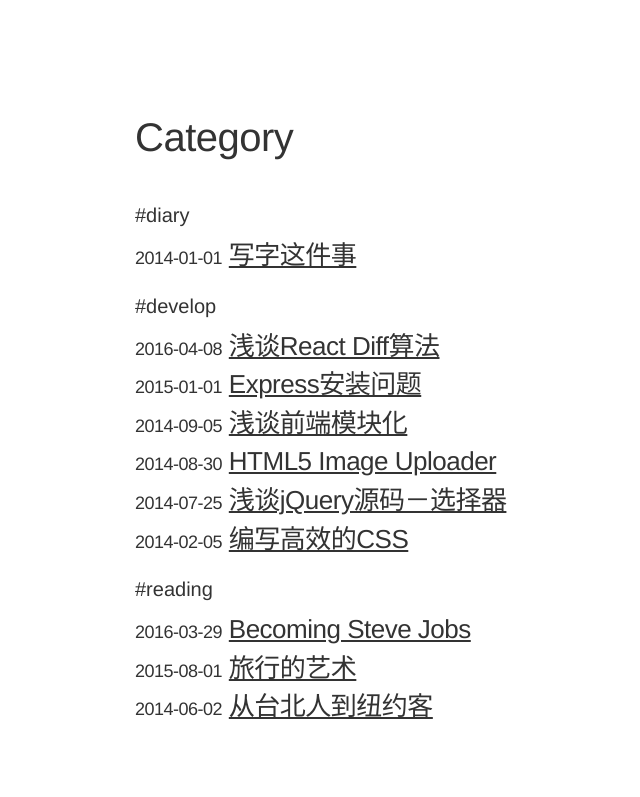
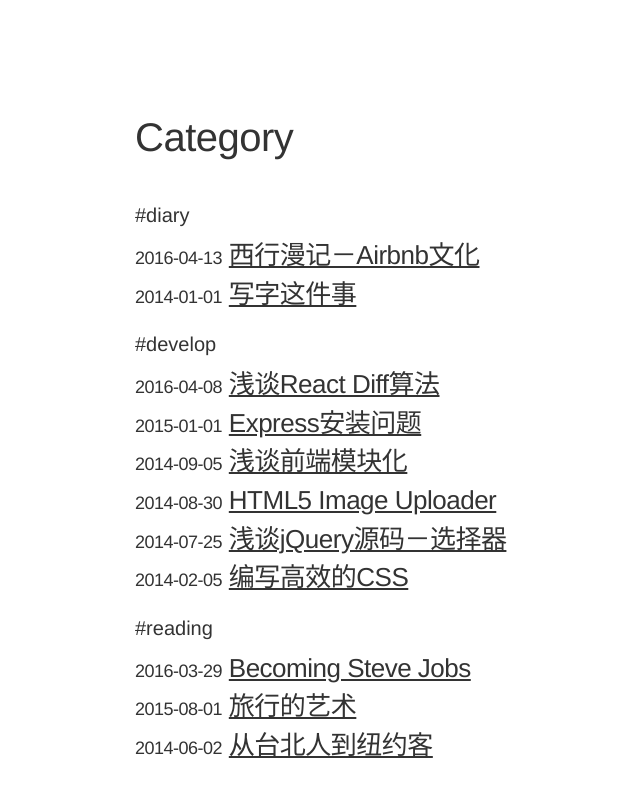
Before and after one commit to JonnyCheng/jonnycheng.github.io, a Jekyll site: the page built from category.md, in a window 1280 px wide. Shown: the top 797 px of the page, without its empty margins (145-785 px from the left). Built offline with Jekyll 4.4.1, drawn with Linux system fonts in a browser that asks for light colours.

Commit message:
push new file

```diff
--- a/_posts/2016-04-08-浅谈React Diff算法.markdown
+++ b/_posts/2016-04-08-浅谈React Diff算法.markdown
@@ -6,7 +6,7 @@ categories: develop
 ---
 React是Facebook&Instagram开发构建用户界面的类库。开发React的初衷是解决大型复杂UI应用性能问题。接下来，我会浅谈一下React是如何完成这项任务的。
 
-####虚拟DOM
+虚拟DOM
 
 React中，render的结果仅仅是轻量级的JavaScript对象，将之称为虚拟DOM。
 
@@ -16,7 +16,7 @@ React中，render的结果仅仅是轻量级的JavaScript对象，将之称为
 
 因此相比操作真实DOM，操作JavaScript对象简单得多也会快得多。
 
-####Diff算法
+Diff算法
 
 React的设计原则是状态决定UI，不同状态相当于不同的页面，通过算法对DOM状态对比进而完成render。
 
--- /dev/null
+++ b/_posts/2016-04-19-西行漫记－Airbnb文化.markdown
@@ -0,0 +1,6 @@
+---
+layout: post
+title:  "西行漫记－Airbnb文化"
+date:   2016-04-13 +0800
+categories: diary
+---
```
